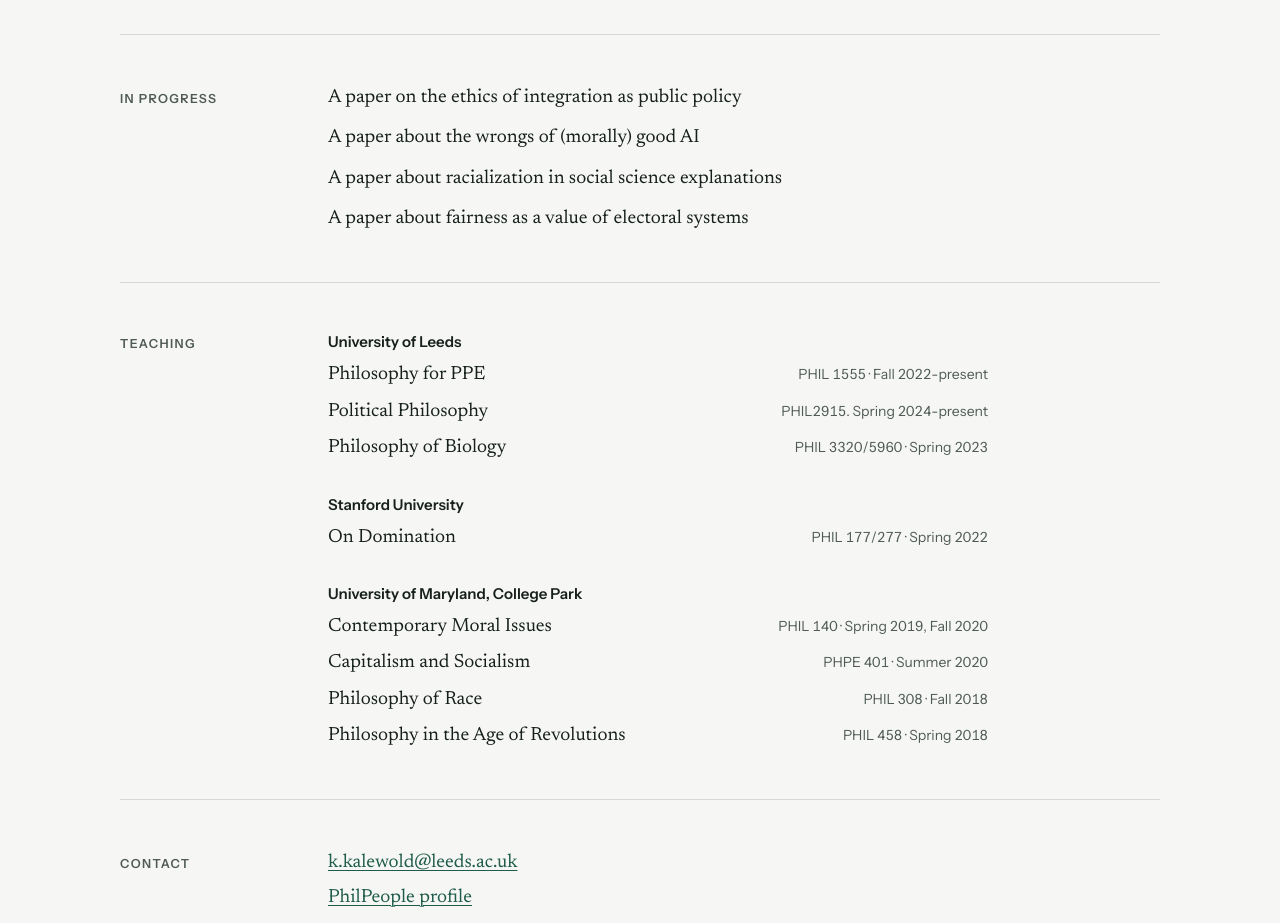
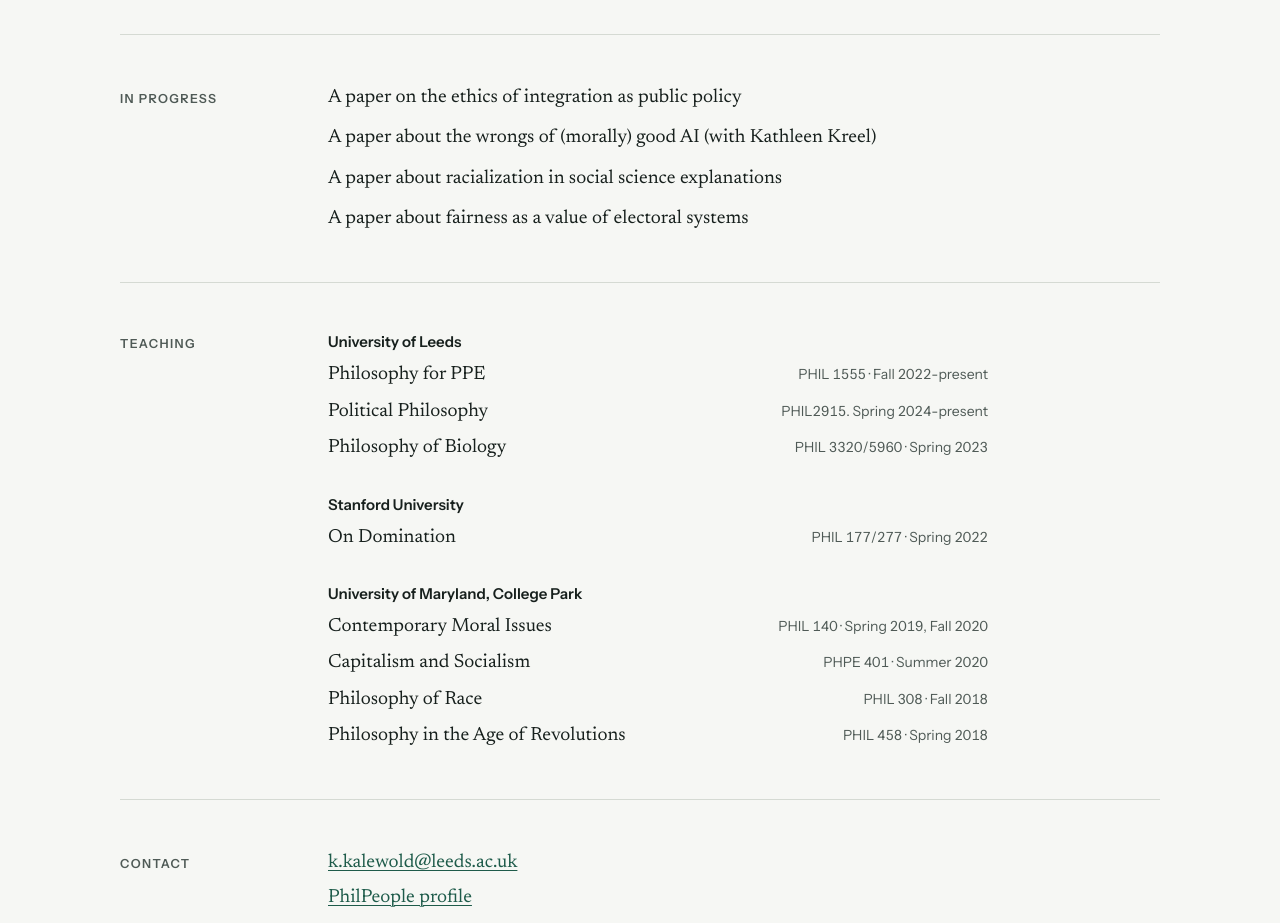
Before and after one commit to Kalewold/kalewold.github.io, a plain HTML site: page index.html in a window 1280 px wide. Shown: the part 2260-3183 px from the top of the page. Drawn offline with Linux system fonts and the light colour scheme.

Commit message:
Update index.html

```diff
--- a/index.html
+++ b/index.html
@@ -239,7 +239,7 @@ footer { padding: 28px 0 56px; border-top: 1px solid var(--rule); font-family: v
   <h2 class="label">In progress</h2>
   <ul class="col">
     <li>A paper on the ethics of integration as public policy </li>
-    <li>A paper about the wrongs of (morally) good AI</li>
+    <li>A paper about the wrongs of (morally) good AI (with Kathleen Kreel) </li>
       <li>A paper about racialization in social science explanations</li>
       <li>A paper about fairness as a value of electoral systems </li>
   </ul>
```
